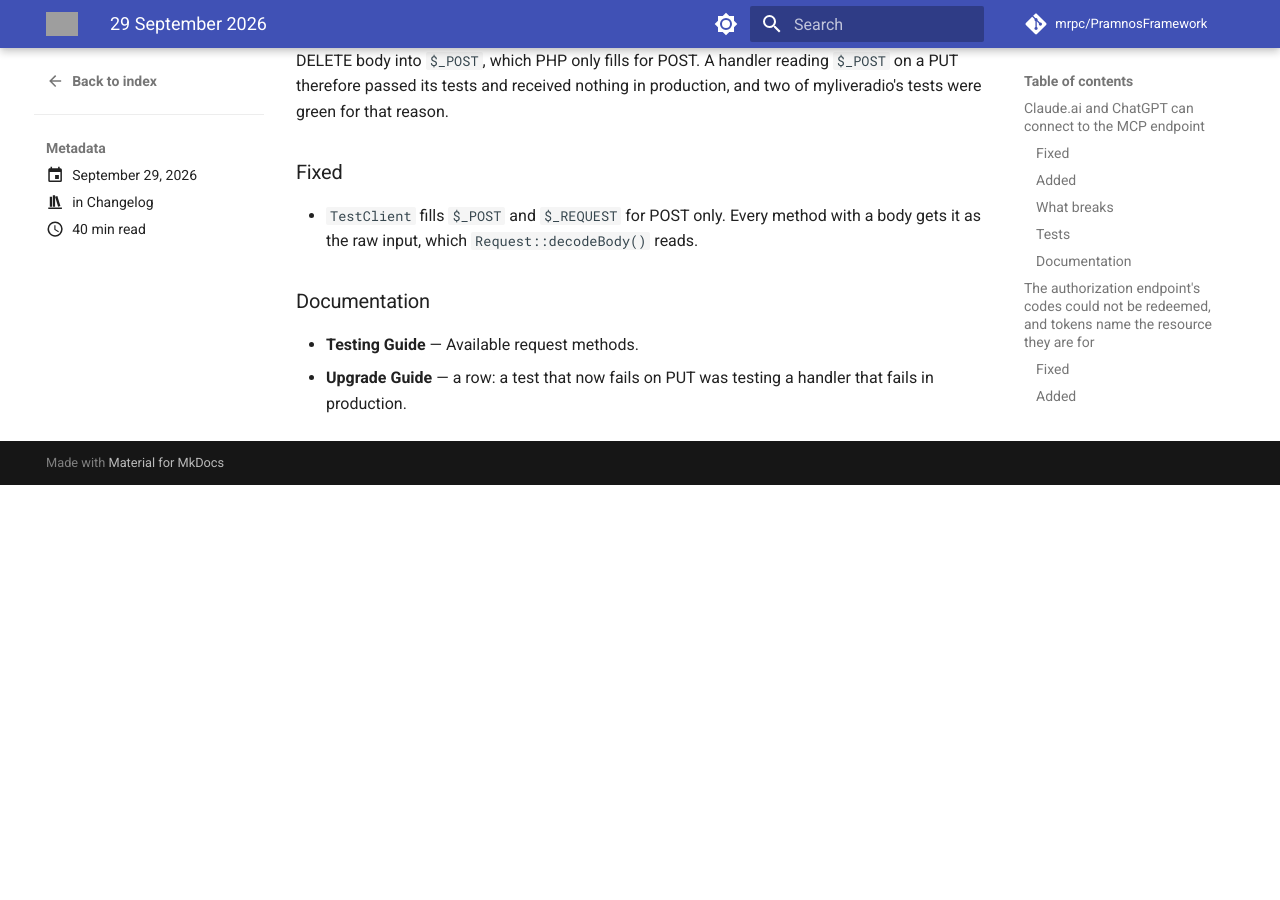
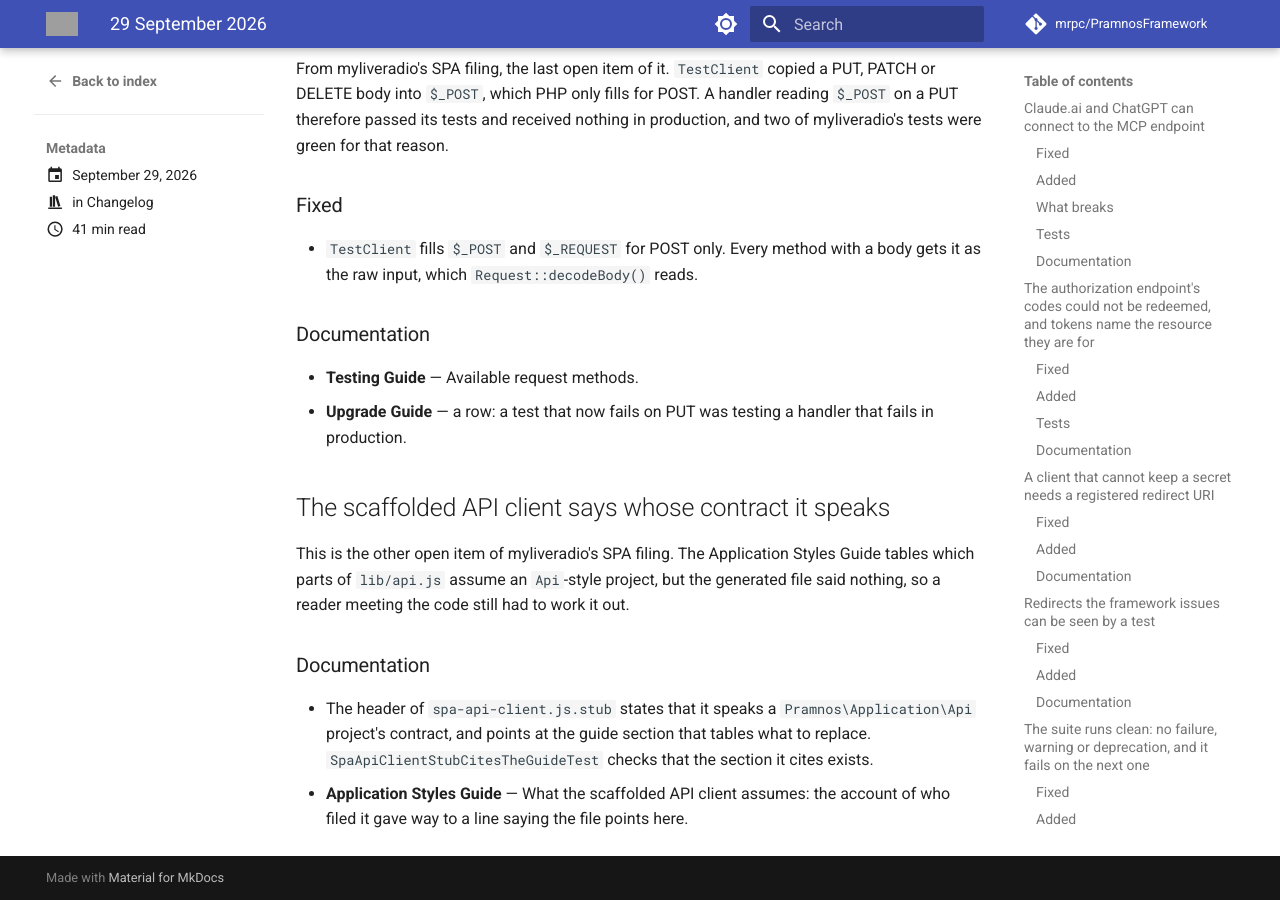
Before and after one commit to mrpc/PramnosFramework, an MkDocs documentation site: the page built from docs/version-history/posts/2026-09-29.md, in a window 1280 px wide and 900 px high, scrolled down 37756 px. Built offline with MkDocs 1.6.1 and Material for MkDocs 9.7.7, drawn with Linux system fonts in a browser that asks for light colours; comment, search, counter and statistics services are not loaded; before the commit the page ends 38241 px from its top, so only the background shows below that; some of the changed text lies outside the part shown; grey boxes are pictures that could not be loaded.

Commit message:
docs(scaffolding): the scaffolded API client says whose contract it speaks
The generated lib/api.js assumes a Pramnos\Application\Api project and said
nothing about it; the guide tabled the divergence where nobody reading the
code would meet it. The stub's header now points at that section, and a
test keeps the cited heading real.

```diff
--- a/docs/version-history/posts/2026-09-29.md
+++ b/docs/version-history/posts/2026-09-29.md
@@ -61,6 +61,7 @@ categories:
 - Applications can be managed from an application's own screen
 - The MySQL test container keeps its tables in one tablespace
 - `TestClient` sends a PUT's data the way PHP receives it
+- The scaffolded API client says whose contract it speaks
 
 <!-- more -->
 
@@ -1374,3 +1375,17 @@ were green for that reason.
 - **Testing Guide** — Available request methods.
 - **Upgrade Guide** — a row: a test that now fails on PUT was testing a handler that fails in
   production.
+
+## The scaffolded API client says whose contract it speaks
+
+This is the other open item of myliveradio's SPA filing. The Application Styles Guide tables
+which parts of `lib/api.js` assume an `Api`-style project, but the generated file said nothing,
+so a reader meeting the code still had to work it out.
+
+### Documentation
+
+- The header of `spa-api-client.js.stub` states that it speaks a `Pramnos\Application\Api`
+  project's contract, and points at the guide section that tables what to replace.
+  `SpaApiClientStubCitesTheGuideTest` checks that the section it cites exists.
+- **Application Styles Guide** — What the scaffolded API client assumes: the account of who
+  filed it gave way to a line saying the file points here.
```
Also changed, not shown: other parts of docs/version-history/posts/2026-09-29.md (+1 -1 lines), docs/Pramnos_Application_Styles_Guide.md (+2 -5 lines), 2 other files.
